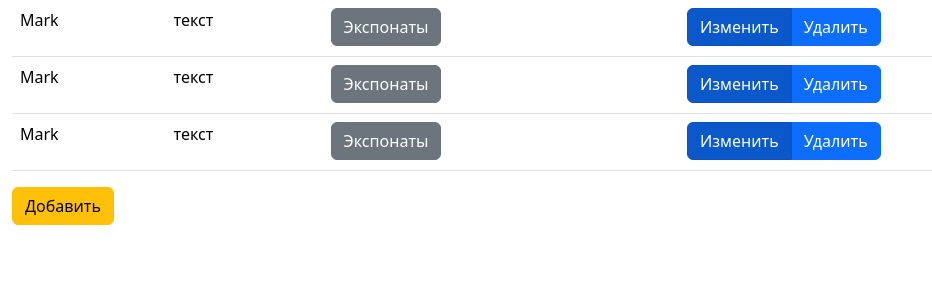
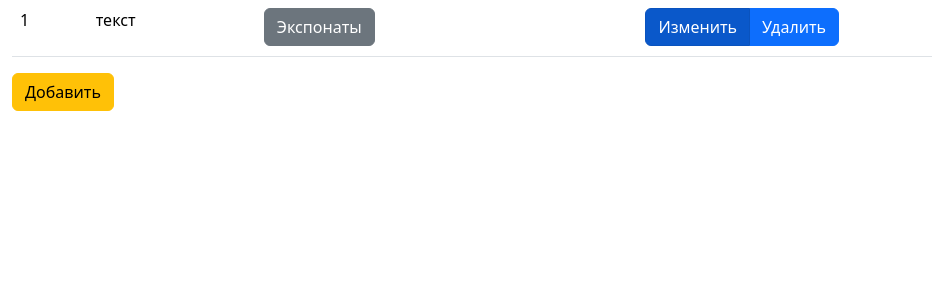
Before and after one commit to AlexeyRodi/museum-web, a Django app: template museum/main/templates/main/rooms-list.html in a window 1280 px wide. Shown: the part 56-356 px from the top of the page, without its empty margins (0-932 px from the left). Run offline with Django 5.2, Linux system fonts and the light colour scheme; the template is opened without the code that fills it: most values are stand-ins (such as "Sample title", 1, 10 or a date in 2020); some libraries are stand-ins or nearby versions.

Commit message:
transfer info from rooms data to rooms-list

```diff
--- a/museum/main/templates/main/rooms-list.html
+++ b/museum/main/templates/main/rooms-list.html
@@ -31,7 +31,9 @@
 
             <li class="nav-item">
                 <div class="btn-group" role="group" aria-label="Basic example">
-                <a href="sign-in.html"><button type="button" class="btn btn-success">Войти</button></a>
+                    <a href="sign-in.html">
+                        <button type="button" class="btn btn-success">Войти</button>
+                    </a>
                     <button type="button" class="btn btn-warning">Зарегистрироваться</button>
                 </div>
             </li>
@@ -42,10 +44,14 @@
     <h1 class="head-text">Список комнат</h1>
     <table class="table">
         <tbody>
+        {% for room in rooms %}
         <tr>
-                <td>Mark</td>
+            <td>{{ room.room_number }}</td>
             <td><p>текст</p></td>
-                <td><a href="{% url 'exhibits_list' %}"><button type="button" class="btn btn-secondary">Экспонаты</button></td></a>
+            <td><a href="{% url 'exhibits_list' %}">
+                <button type="button" class="btn btn-secondary">Экспонаты</button>
+            </a>
+            </td>
             <td>
                 <div class="btn-group">
                     <a href="#" class="btn btn-primary active" aria-current="page">Изменить</a>
@@ -53,33 +59,14 @@
                 </div>
             </td>
         </tr>
-              <tr>
-                <td>Mark</td>
-                <td><p>текст</p></td>
-                <td><button type="button" class="btn btn-secondary">Экспонаты</button></td>
-                <td>
-                    <div class="btn-group">
-                    <a href="#" class="btn btn-primary active" aria-current="page">Изменить</a>
-                    <a href="#" class="btn btn-primary">Удалить</a>
-                  </div>
-                </td>
-              </tr>
-              <tr>
-                <td>Mark</td>
-                <td><p>текст</p></td>
-                <td><button type="button" class="btn btn-secondary">Экспонаты</button></td>
-                <td>
-                    <div class="btn-group">
-                    <a href="#" class="btn btn-primary active" aria-current="page">Изменить</a>
-                    <a href="#" class="btn btn-primary">Удалить</a>
-                  </div>
-                </td>
-              </tr>
+        {% endfor %}
         </tbody>
     </table>
     <button type="button" class="btn btn-warning">Добавить</button>
 </div>
 
-    <script src="{% static 'main/js/bootstrap.bundle.min.js'%}" integrity="sha384-YvpcrYf0tY3lHB60NNkmXc5s9fDVZLESaAA55NDzOxhy9GkcIdslK1eN7N6jIeHz" crossorigin="anonymous"></script>
+<script src="{% static 'main/js/bootstrap.bundle.min.js'%}"
+        integrity="sha384-YvpcrYf0tY3lHB60NNkmXc5s9fDVZLESaAA55NDzOxhy9GkcIdslK1eN7N6jIeHz"
+        crossorigin="anonymous"></script>
 </body>
 </html>
--- a/museum/main/views.py
+++ b/museum/main/views.py
@@ -1,5 +1,5 @@
 from django.shortcuts import render
-from .models import Exhibition
+from .models import Exhibition, Museum_Room
 
 
 def index(request):
@@ -7,7 +7,8 @@ def index(request):
 
 
 def rooms_list(request):
-    return render(request, 'main/rooms-list.html')
+    rooms = Museum_Room.objects.all()
+    return render(request, 'main/rooms-list.html',{'rooms' : rooms})
 
 
 def exhibitons_list(request):
```
Lines whose indentation alone changed are shown as unchanged.
